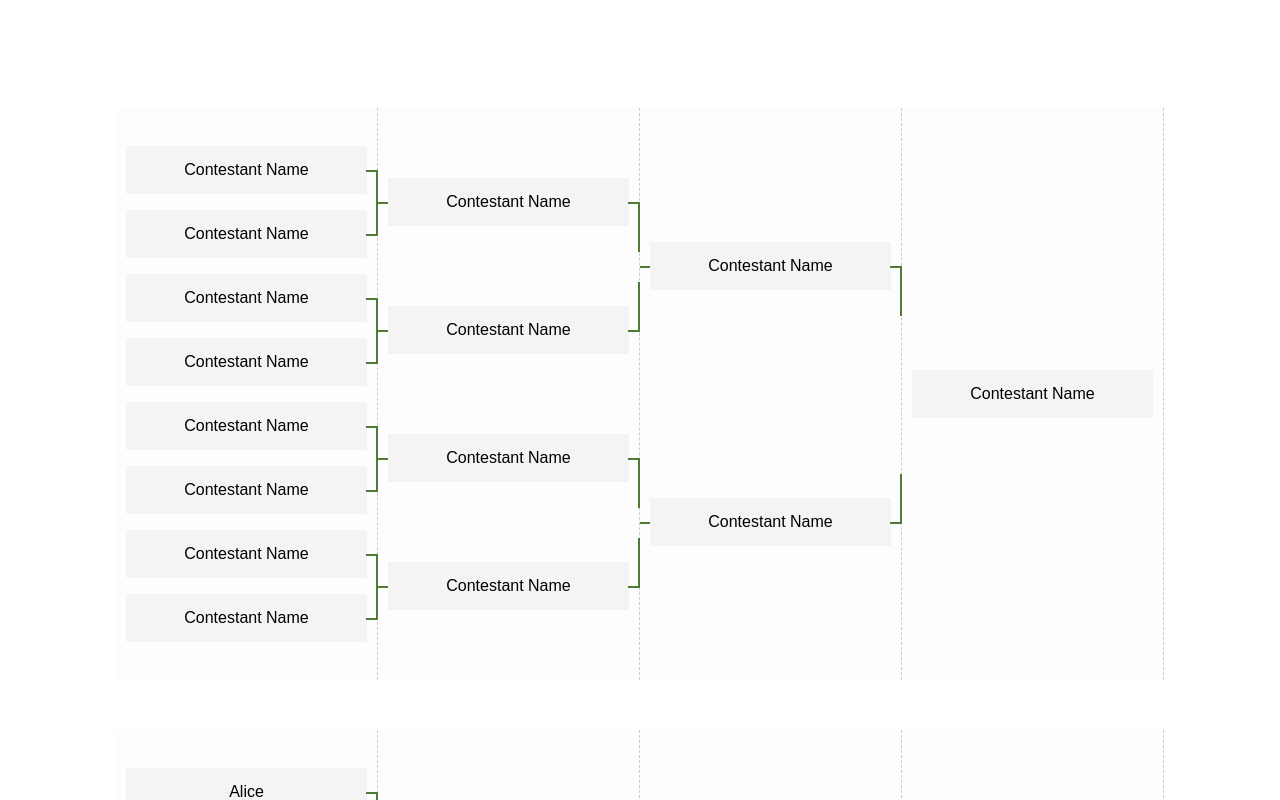
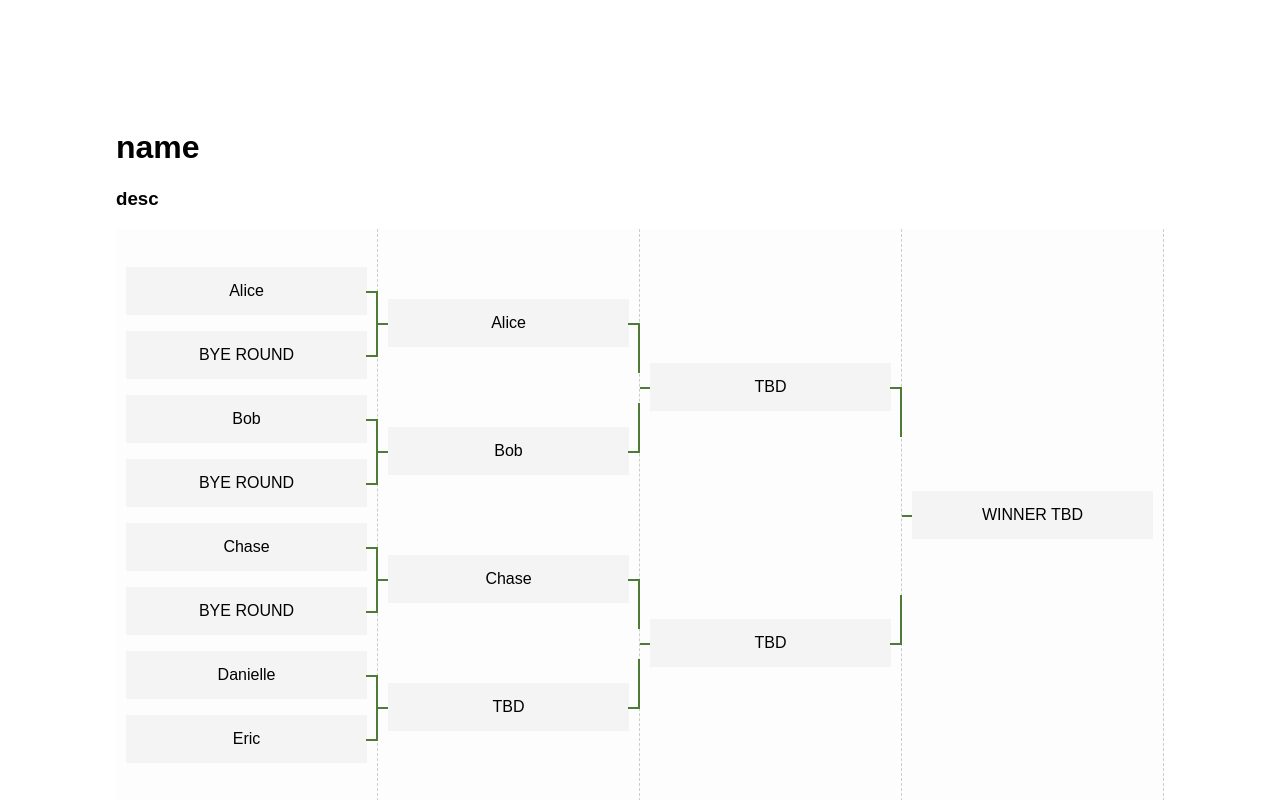
Before and after one commit to ChaseBugeaud/Turtlements, an Angular app in the folder frontend/: page /bracket in a window 1280 px wide. Shown: the top 800 px of the page. Built offline with nearby package versions, Linux system fonts and the light colour scheme.

Commit message:
Displayed title and desc of tournament on bracket page

```diff
--- a/frontend/src/app/render-bracket/render-bracket.component.html
+++ b/frontend/src/app/render-bracket/render-bracket.component.html
@@ -75,7 +75,6 @@ display: none;
   }
 }
 .bracket:last-of-type {
-  .contestant-item:before,
   .contestant-item:after {
 display: none;
   }
@@ -83,8 +82,14 @@ display: none;
 </style>
 </head>
 <body>
+
+    <!--Tournament Title-->
+    <h1 #title>Title</h1>
+    <!--Tournament Description-->
+    <h3 #desc>Description</h3>
+
     <!--Template Bracket-->
-    <div class="tournament-container">
+    <!--<div class="tournament-container">
         <ul class="bracket bracket-1">
             <li class="contestant-item">Contestant Name</li>
             <li class="contestant-item">Contestant Name</li>
@@ -108,13 +113,13 @@ display: none;
         <ul class="bracket bracket-4">
             <li class="contestant-item">Contestant Name</li>
         </ul>
-    </div>
+    </div>-->
 
+    <!--Bracket-->
     <div class="tournament-container" id="bracket-container">
-    <!-- Loop through each round -->
-
+            <!-- Create ul for each round -->
             <ul *ngFor="let round of rounds" class="bracket" id="{{ round.name }}">
-                <!--<h3>{{ round.name }}</h3>-->
+                <!-- Create li for each contestant spot -->
                 <li *ngFor="let matchup of round.matchups"  class="contestant-item">
                     {{ matchup }}
                 </li>
--- a/frontend/src/app/render-bracket/render-bracket.component.ts
+++ b/frontend/src/app/render-bracket/render-bracket.component.ts
@@ -1,4 +1,4 @@
-import { Component, OnInit } from '@angular/core';
+import { Component, OnInit, ViewChild, ElementRef, AfterViewInit } from '@angular/core';
 import { NgFor } from '@angular/common';
 import { BracketService } from '../../services/bracket-service.service';
 import { Tournament } from '../../classes/Tournament';
@@ -11,7 +11,7 @@ import { Matchup } from '../../classes/Matchup';
   templateUrl: './render-bracket.component.html',
   styleUrl: './render-bracket.component.css'
 })
-export class RenderBracketComponent implements OnInit {
+export class RenderBracketComponent implements OnInit, AfterViewInit{
   tournament: Tournament;
   private startDate: Date;
   c1: Contestant;
@@ -20,8 +20,10 @@ export class RenderBracketComponent implements OnInit {
   c4: Contestant;
   c5: Contestant;
 
+  rounds: any[] = [];
 
-  rounds: any[] = [];
+  @ViewChild('title') titleElement!: ElementRef;
+  @ViewChild('desc') descElement!: ElementRef;
 
   constructor() {
     this.startDate = new Date();
@@ -32,11 +34,19 @@ export class RenderBracketComponent implements OnInit {
     this.c5 = new Contestant("Eric");
 
     this.tournament = new Tournament("name", "desc", [this.c1, this.c2, this.c3, this.c4, this.c5], this.startDate);
+
   }
 
   ngOnInit(): void {
     // Call renderBracket when the component is initialized
     this.renderBracket();
+  }
+
+  ngAfterViewInit(): void {
+    if (this.titleElement && this.descElement) {
+      this.titleElement.nativeElement.textContent = this.tournament.getName();
+      this.descElement.nativeElement.textContent = this.tournament.getDescription();
+    }
   }
 
   renderBracket(): void {
```
